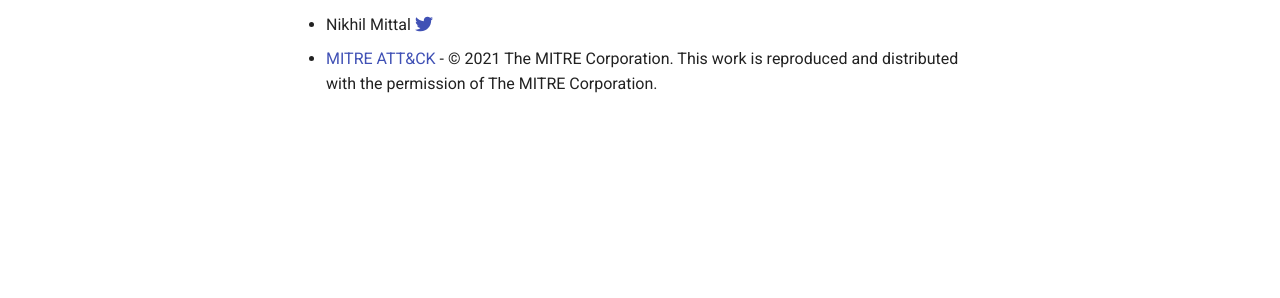
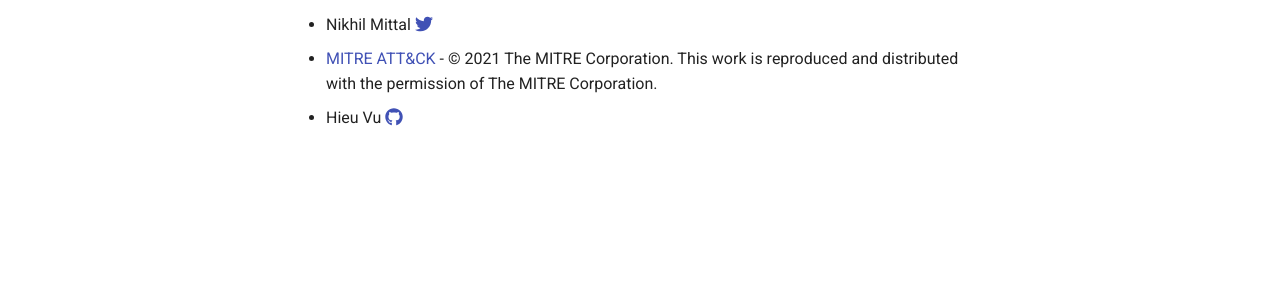
Before and after one commit to microsoft/Azure-Threat-Research-Matrix, an MkDocs documentation site: the page built from docs/acknowledgments.md, in a window 1280 px wide. Shown: the part 529-827 px from the top of the page. Built offline with MkDocs 1.6.1 and Material for MkDocs 9.7.7, drawn with Linux system fonts in a browser that asks for light colours.

Commit message:
Update acknowledgments.md

```diff
--- a/docs/acknowledgments.md
+++ b/docs/acknowledgments.md
@@ -10,3 +10,4 @@ The Azure Threat Research Matrix is a collaborative effort with Microsoft and th
 * Ram Pliskin
 * Nikhil Mittal [:fontawesome-brands-twitter:{ .twitter }](https://twitter.com/nikhil_mitt)
 * [MITRE ATT&CK](https://attack.mitre.org/resources/terms-of-use/) - © 2021 The MITRE Corporation. This work is reproduced and distributed with the permission of The MITRE Corporation.
+* Hieu Vu [:fontawesome-brands-github:{ .github }](https://github.com/hieu1w)
```
